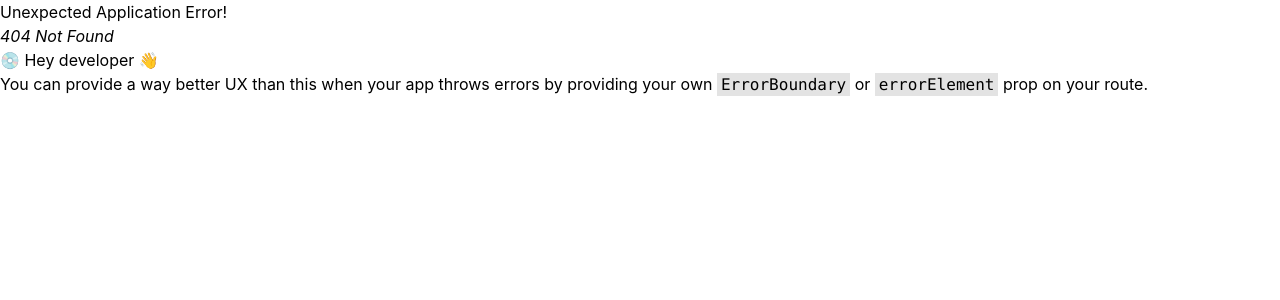
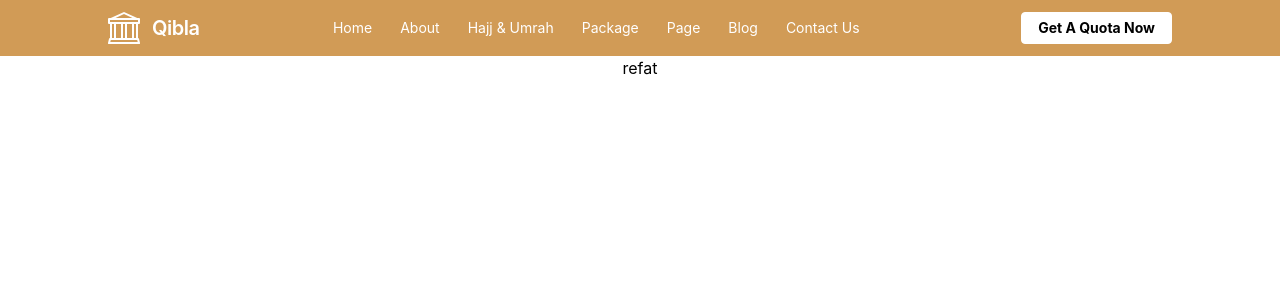
Before and after one commit to refat441/Qibla, a React (Create React App) app: page /Error in a window 1280 px wide. Before the commit this address had no page. Shown: the top 300 px of the page. Built offline with nearby package versions, Linux system fonts and the light colour scheme; a web font is replaced by a local one.

Commit message:
404page remove , Error page Added

```diff
--- a/src/components/404/Hader404.js
+++ /dev/null
@@ -1,11 +0,0 @@
-import React from 'react';
-
-const Hader404 = () => {
-    return (
-        <div style={{backgroundImage:''}}>
-
-        </div>
-    );
-};
-
-export default Hader404;
--- a/src/components/404/Mainpage404.js
+++ /dev/null
@@ -1,12 +0,0 @@
-import React from 'react';
-import Hader404 from './Hader404';
-
-const Mainpage404 = () => {
-    return (
-        <div>
-            <Hader404></Hader404>
-        </div>
-    );
-};
-
-export default Mainpage404;
--- /dev/null
+++ b/src/components/Error/Error.js
@@ -0,0 +1,12 @@
+import React from 'react';
+import ErrorHader from './ErrorHader';
+
+const Error = () => {
+    return (
+        <div>
+            <ErrorHader></ErrorHader>
+        </div>
+    );
+};
+
+export default Error;
--- /dev/null
+++ b/src/components/Error/ErrorHader.js
@@ -0,0 +1,11 @@
+import React from 'react';
+
+const ErrorHader = () => {
+    return (
+        <div>
+            <p>refat</p>
+        </div>
+    );
+};
+
+export default ErrorHader;
--- a/src/components/Home-page/Navbar.js
+++ b/src/components/Home-page/Navbar.js
@@ -55,7 +55,7 @@ const Navbar = () => {
                                 <a href="#team" className="block px-4 py-2 hover:bg-gray-200">Team</a>
                                 <a href="Pricing" className="block px-4 py-2 hover:bg-gray-200">Pricing</a>
                                 <a href="FAQ" className="block px-4 py-2 hover:bg-gray-200">FAQ</a>
-                                <a href="Mainpage404" className="block px-4 py-2 hover:bg-gray-200">404</a>
+                                <a href="Error" className="block px-4 py-2 hover:bg-gray-200">404</a>
                                 <a href="#coming-soon" className="block px-4 py-2 hover:bg-gray-200">Coming Soon</a>
                             </div>
                         </div>
```
Also changed, not shown: src/index.js (+4 -3 lines), public/img/background.png (added).
